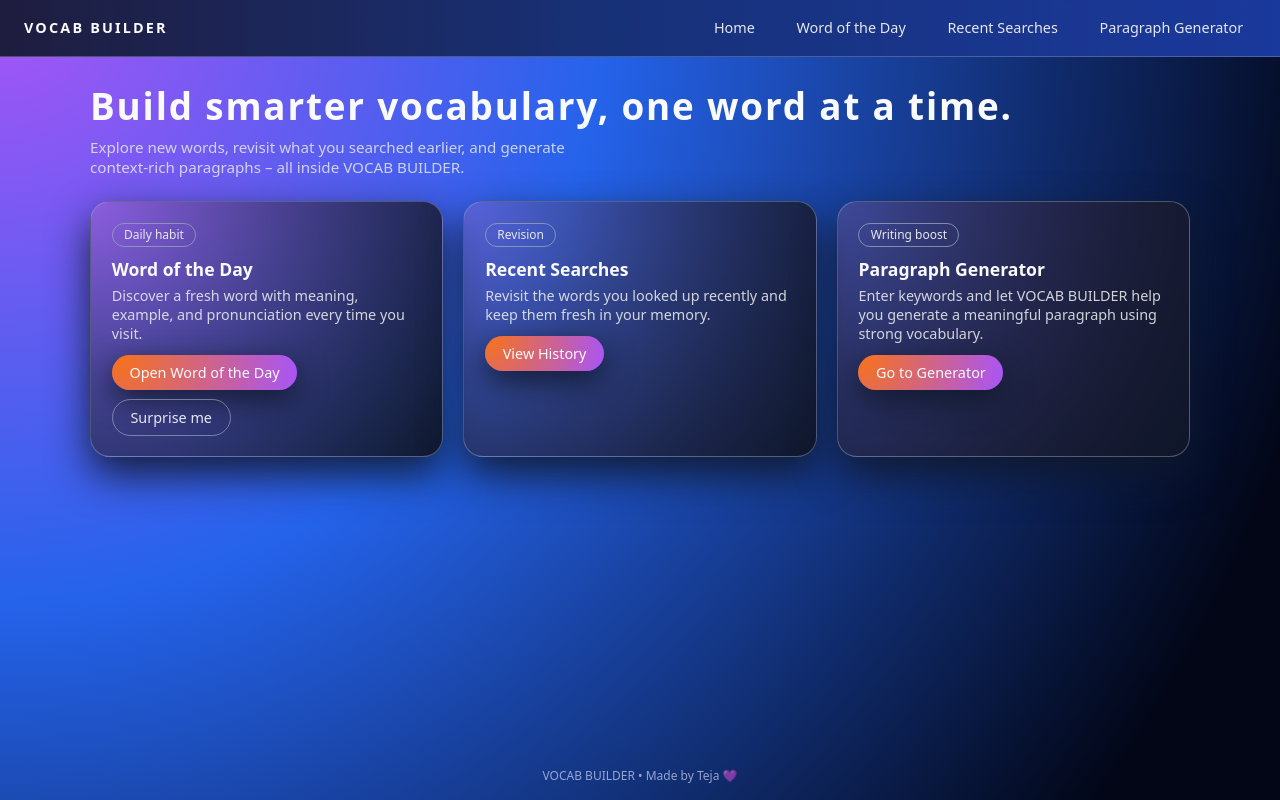
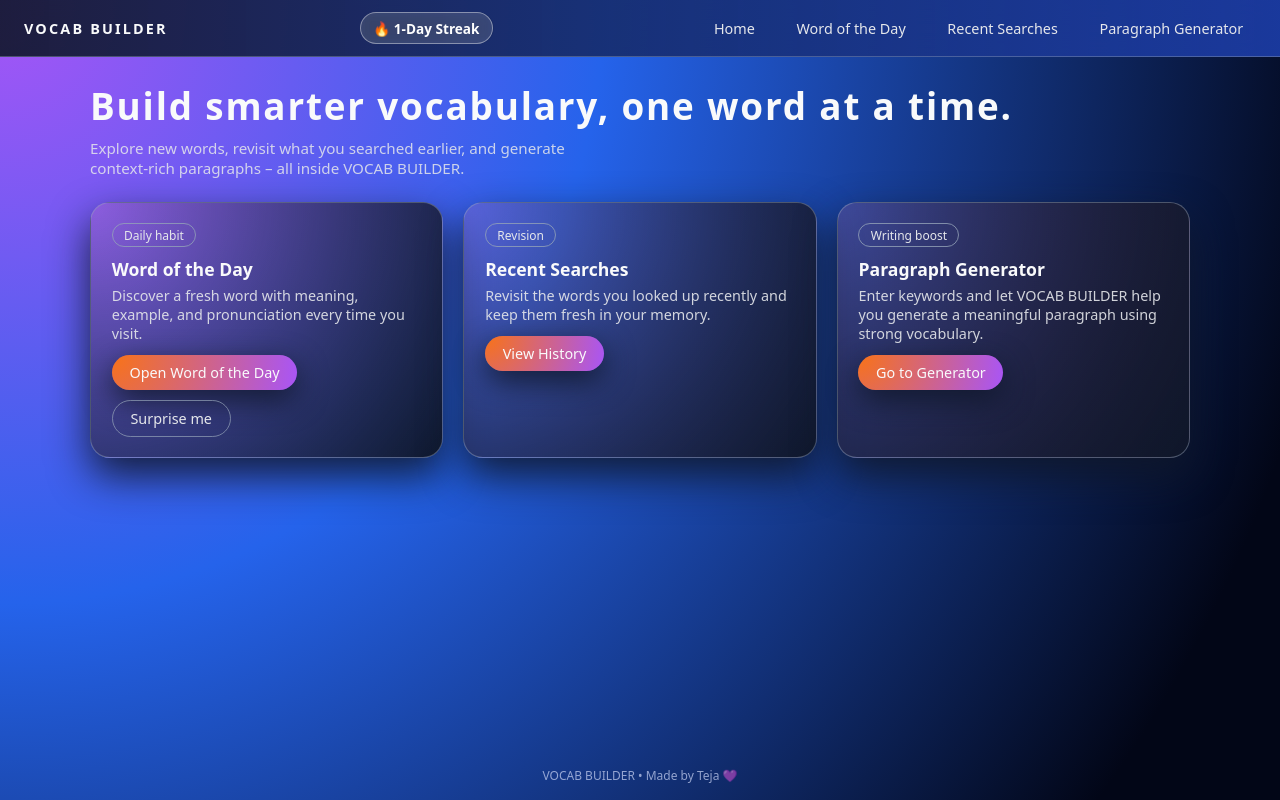
Before and after one commit to TejaBharadwajmk/Vocab-Builder, a plain HTML site: page index.html in a window 1280 px wide. Drawn offline with Linux system fonts and the light colour scheme.

Commit message:
Added streak system (localStorage + UI)

```diff
--- a/index.html
+++ b/index.html
@@ -9,6 +9,7 @@
 <body>
 <header class="navbar">
     <div class="nav-logo">VOCAB BUILDER</div>
+    <div id="streak-box" class="streak-pill">🔥 0-Day Streak</div>
     <nav class="nav-links">
         <a href="index.html">Home</a>
         <a href="word-of-day.html">Word of the Day</a>
--- a/script.js
+++ b/script.js
@@ -170,3 +170,48 @@ function playAudio(audioUrl) {
 
     new Audio(audioUrl).play().catch(() => alert("Unable to play audio"));
 }
+// -------------------- DAILY STREAK FEATURE --------------------
+
+function updateStreak() {
+    const streakBox = document.getElementById("streak-box");
+    if (!streakBox) return;
+
+    const today = new Date().toDateString();
+
+    let lastVisit = localStorage.getItem("lastVisit");
+    let streak = parseInt(localStorage.getItem("streak")) || 0;
+
+    if (!lastVisit) {
+        // First time user opens
+        streak = 1;
+    }
+    else {
+        const last = new Date(lastVisit).toDateString();
+
+        if (last === today) {
+            // Already visited today → do nothing
+        }
+        else {
+            // Calculate difference in days
+            const diff = (new Date(today) - new Date(last)) / (1000 * 60 * 60 * 24);
+
+            if (diff === 1) {
+                // Visited yesterday → streak++
+                streak++;
+            } else {
+                // Missed a day → reset streak
+                streak = 1;
+            }
+        }
+    }
+
+    // Save back to localStorage
+    localStorage.setItem("streak", streak);
+    localStorage.setItem("lastVisit", today);
+
+    // Update UI
+    streakBox.textContent = `🔥 ${streak}-Day Streak`;
+}
+
+// Run streak update when page loads
+document.addEventListener("DOMContentLoaded", updateStreak);
--- a/style.css
+++ b/style.css
@@ -350,3 +350,14 @@ textarea {
         padding: 1.1rem 1.1rem;
     }
 }
+.streak-pill {
+    background: rgba(255, 255, 255, 0.15);
+    padding: 0.35rem 0.8rem;
+    border-radius: 999px;
+    font-size: 0.85rem;
+    font-weight: 600;
+    backdrop-filter: blur(6px);
+    color: #fefefe;
+    border: 1px solid rgba(255, 255, 255, 0.4);
+    margin-right: 1rem;
+}
```
